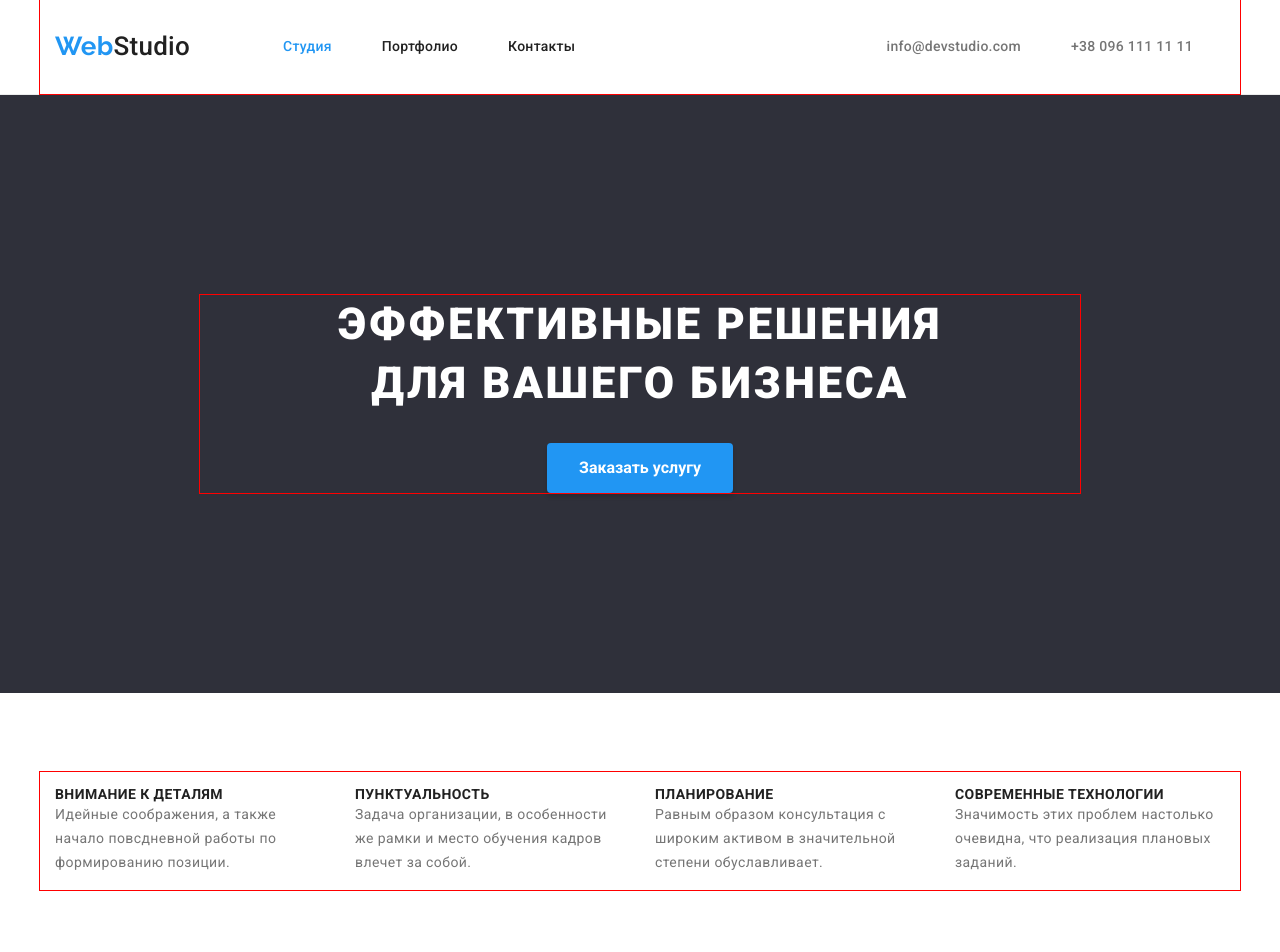
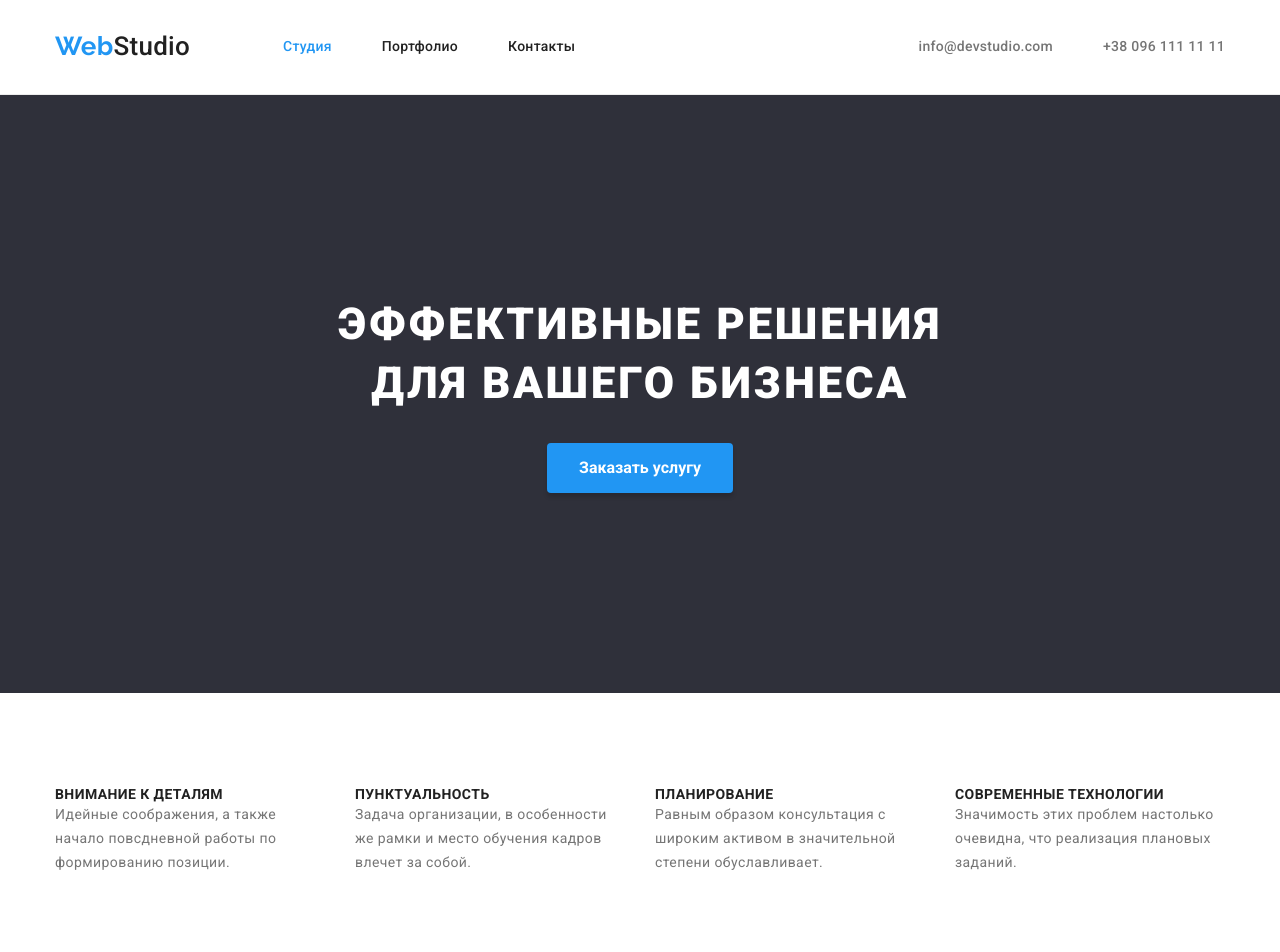
Before and after one commit to Pobedynskyj/goit-markup-hw-03, a plain HTML site: page index.html in a window 1280 px wide. Shown: the top 952 px of the page. Drawn offline with nearby package versions, Linux system fonts and the light colour scheme.

Commit message:
Исправил паддинги

```diff
--- a/css/style.css
+++ b/css/style.css
@@ -34,7 +34,6 @@ ul {
   padding-left: 15px;
   padding-right: 15px;
   width: 1200px;
-  outline: 1px solid red;
 }
 /* common styles start */
 .link {
@@ -98,9 +97,6 @@ img {
 }
 
 
-.header-list-contact {
-  display: flex;
-}
 
 .header-container {
   display: flex;
@@ -118,7 +114,7 @@ img {
 }
 
 .header-list-contact {
-  padding: 32px;
+  display: flex;
 }
 
 .header-contact-item,
@@ -229,7 +225,7 @@ padding-bottom: 94px;
 .hero {
   background-color: var(--hero-color);
   display: flex;
-  padding: 200px;
+  padding: 200px 0;
 }
 
 .hero-btn {
@@ -261,7 +257,7 @@ padding-bottom: 94px;
 /* about */
 
 .about {
-  padding: 94px 0px;
+  padding-top: 94px;
 }
 
 .about-name {
@@ -287,7 +283,6 @@ padding-bottom: 94px;
 
 .about-container-list {
   display: flex;
-  flex-basis: 270px;
   margin: -15px;
 }
 
@@ -452,6 +447,7 @@ padding: 30px 0px;
 
 .link-cnt {
   color: var(--often-color);
+  padding: 32px 0;
 }
 
 .link-cnt:hover,
```
